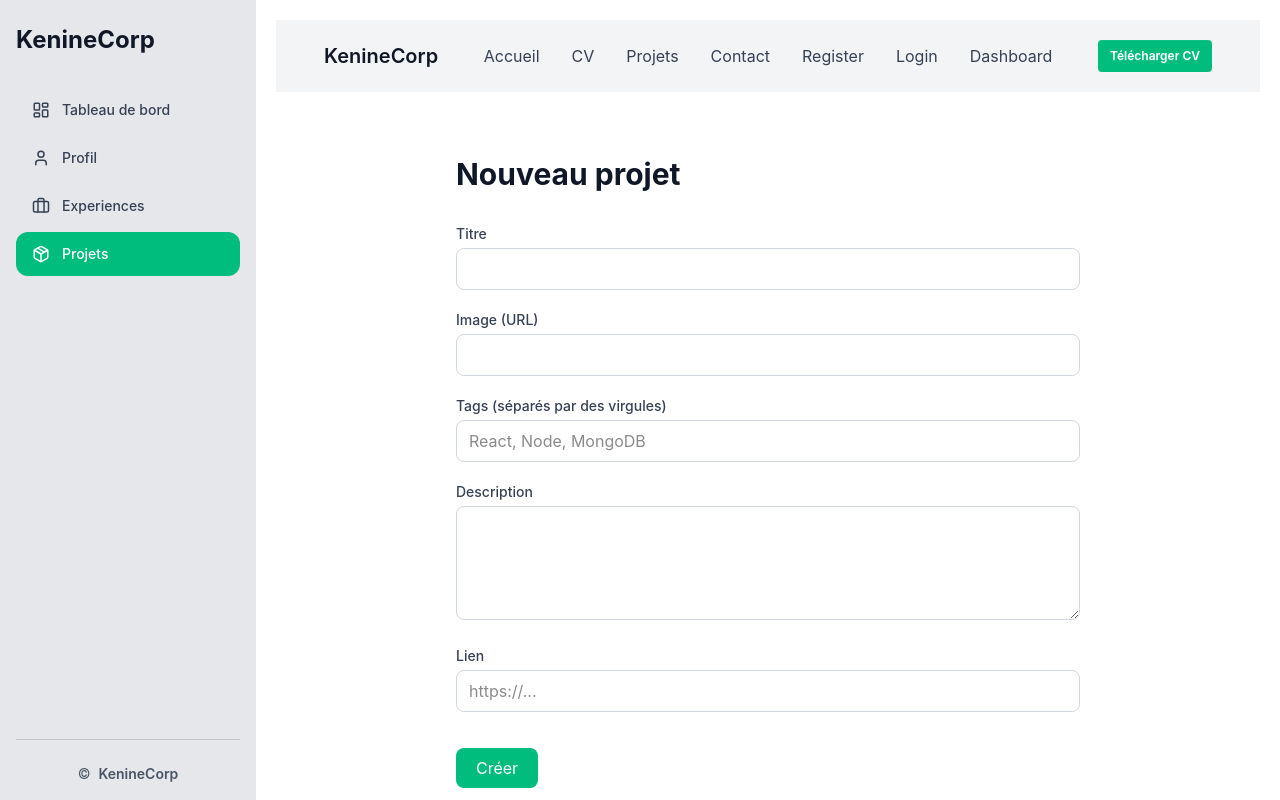
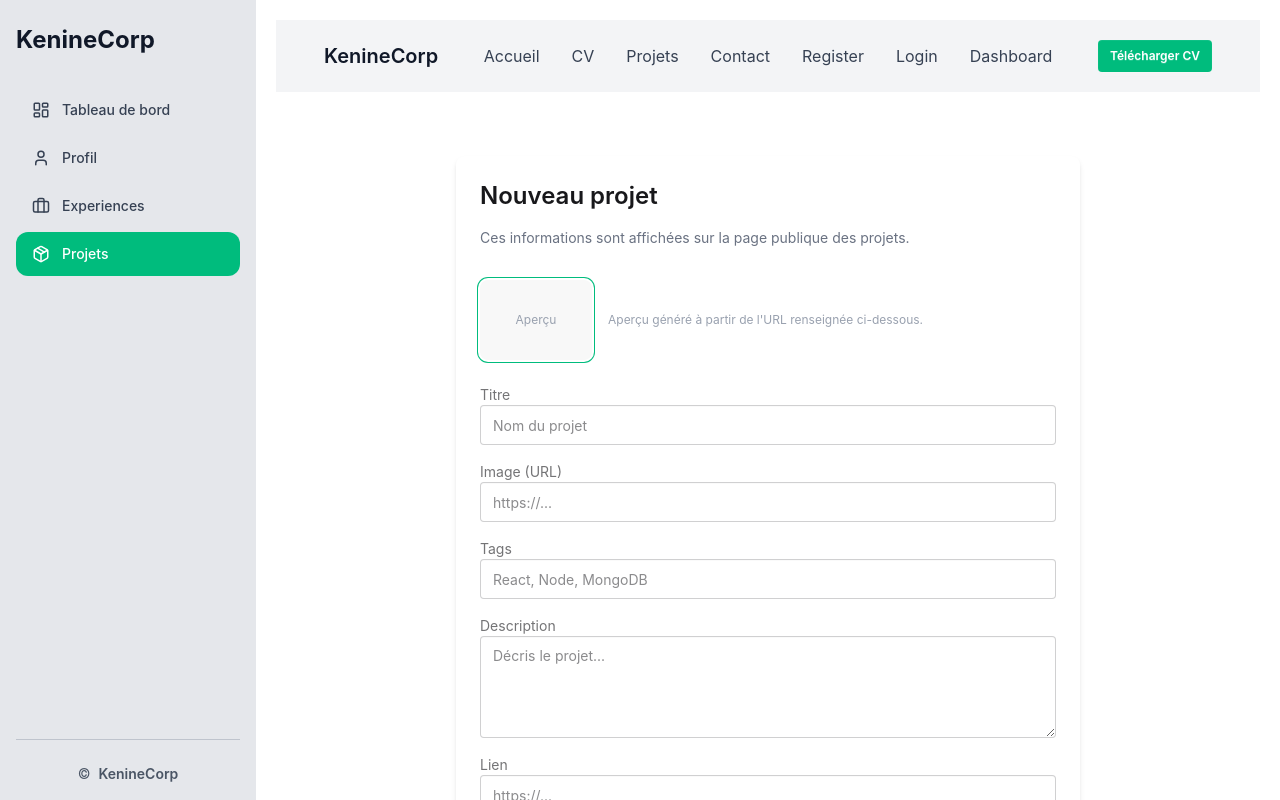
Before and after one commit to MxKenine/Portfolio, a React (Vite) app in the folder client/: page /admin/projets in a window 1280 px wide. Built offline with nearby package versions, Linux system fonts and the light colour scheme.

Commit message:
correctif page editprofil

```diff
--- a/client/src/components/admin/Editprojet.jsx
+++ b/client/src/components/admin/Editprojet.jsx
@@ -2,12 +2,12 @@ import React, { useEffect, useState } from "react";
 import { useNavigate, useParams } from "react-router-dom";
 import Navbar from "../../components/layout/Navbar";
 
-export default function Editprojet() {
+export default function EditProjet() {
   const { projetId } = useParams(); // présent = édition, absent = création
   const navigate = useNavigate();
   const isEdit = Boolean(projetId);
 
-  const [form, setForm] = useState({
+  const [formData, setFormData] = useState({
     title: "",
     image: "",
     tags: "",
@@ -16,6 +16,8 @@ export default function Editprojet() {
   });
   const [error, setError] = useState(null);
   const [loading, setLoading] = useState(isEdit);
+  const [saving, setSaving] = useState(false);
+  const [success, setSuccess] = useState(false);
 
   useEffect(() => {
     if (!isEdit) return;
@@ -25,7 +27,7 @@ export default function Editprojet() {
         const res = await fetch(`${import.meta.env.VITE_BACK_URL}projets/${projetId}`);
         if (!res.ok) throw new Error("Projet introuvable");
         const data = await res.json();
-        setForm({
+        setFormData({
           title: data.projet.title || "",
           image: data.projet.image || "",
           tags: (data.projet.tags || []).join(", "),
@@ -43,16 +45,18 @@ export default function Editprojet() {
   }, [projetId, isEdit]);
 
   function handleChange(e) {
-    setForm({ ...form, [e.target.name]: e.target.value });
+    setFormData({ ...formData, [e.target.name]: e.target.value });
+    setSuccess(false);
   }
 
   async function handleSubmit(e) {
     e.preventDefault();
     setError(null);
+    setSaving(true);
 
     const payload = {
-      ...form,
-      tags: form.tags
+      ...formData,
+      tags: formData.tags
         .split(",")
         .map((t) => t.trim())
         .filter(Boolean),
@@ -71,14 +75,21 @@ export default function Editprojet() {
       if (!res.ok) throw new Error("Erreur lors de l'enregistrement");
       const data = await res.json();
 
+      setSuccess(true);
+      setTimeout(() => {
         navigate(`/projets/${isEdit ? projetId : data.projet._id}`);
+      }, 600);
     } catch (err) {
       setError(err.message);
+    } finally {
+      setSaving(false);
     }
   }
 
   async function handleDelete() {
     if (!confirm("Supprimer ce projet ?")) return;
+    setSaving(true);
+    setError(null);
     try {
       const res = await fetch(`${import.meta.env.VITE_BACK_URL}projets/${projetId}`, {
         method: "DELETE",
@@ -87,7 +98,12 @@ export default function Editprojet() {
       navigate("/projets");
     } catch (err) {
       setError(err.message);
+      setSaving(false);
     }
+  }
+
+  function handleCancel() {
+    navigate(isEdit ? `/projets/${projetId}` : "/projets");
   }
 
   if (loading) {
@@ -104,98 +120,154 @@ export default function Editprojet() {
       <Navbar />
 
       <div className="max-w-2xl mx-auto px-6 py-16">
-        <h1 className="text-3xl font-bold text-gray-900 mb-2">
+        <div className="card bg-base-100 shadow-md">
+          <div className="card-body">
+            <h2 className="card-title text-2xl mb-2">
               {isEdit ? "Modifier le projet" : "Nouveau projet"}
-        </h1>
+            </h2>
+            <p className="text-sm text-gray-500 mb-6">
+              Ces informations sont affichées sur la page publique des projets.
+            </p>
 
-        {error && <p className="text-red-500 mb-4">{error}</p>}
+            <form onSubmit={handleSubmit} className="flex flex-col gap-6">
+              {/* Aperçu image */}
+              <div className="flex items-center gap-4">
+                <div className="w-28 h-20 rounded-lg overflow-hidden bg-base-200 ring ring-emerald-500 ring-offset-base-100 ring-offset-2 flex items-center justify-center">
+                  {formData.image ? (
+                    <img
+                      src={formData.image}
+                      alt="Aperçu"
+                      className="w-full h-full object-cover"
+                      onError={(e) => (e.currentTarget.style.display = "none")}
+                    />
+                  ) : (
+                    <span className="text-xs text-gray-400">Aperçu</span>
+                  )}
+                </div>
+                <p className="text-xs text-gray-400">
+                  Aperçu généré à partir de l'URL renseignée ci-dessous.
+                </p>
+              </div>
 
-        <form onSubmit={handleSubmit} className="space-y-5 mt-8">
-          <div>
-            <label className="block text-sm font-medium text-gray-700 mb-1">
-              Titre
+              <div className="grid sm:grid-cols-2 gap-4">
+                <div className="form-control sm:col-span-2">
+                  <label className="label">
+                    <span className="label-text">Titre</span>
                   </label>
                   <input
                     name="title"
-              value={form.title}
+                    value={formData.title}
                     onChange={handleChange}
                     required
-              className="w-full border border-gray-300 rounded-lg px-3 py-2 focus:outline-none focus:border-emerald-400"
+                    className="input input-bordered w-full"
+                    placeholder="Nom du projet"
                   />
                 </div>
 
-          <div>
-            <label className="block text-sm font-medium text-gray-700 mb-1">
-              Image (URL)
+                <div className="form-control sm:col-span-2">
+                  <label className="label">
+                    <span className="label-text">Image (URL)</span>
                   </label>
                   <input
                     name="image"
-              value={form.image}
+                    value={formData.image}
                     onChange={handleChange}
                     required
-              className="w-full border border-gray-300 rounded-lg px-3 py-2 focus:outline-none focus:border-emerald-400"
+                    className="input input-bordered w-full"
+                    placeholder="https://..."
                   />
                 </div>
 
-          <div>
-            <label className="block text-sm font-medium text-gray-700 mb-1">
-              Tags (séparés par des virgules)
+                <div className="form-control sm:col-span-2">
+                  <label className="label">
+                    <span className="label-text">Tags</span>
                   </label>
                   <input
                     name="tags"
-              value={form.tags}
+                    value={formData.tags}
                     onChange={handleChange}
+                    className="input input-bordered w-full"
                     placeholder="React, Node, MongoDB"
-              className="w-full border border-gray-300 rounded-lg px-3 py-2 focus:outline-none focus:border-emerald-400"
                   />
                 </div>
 
-          <div>
-            <label className="block text-sm font-medium text-gray-700 mb-1">
-              Description
+                <div className="form-control sm:col-span-2">
+                  <label className="label">
+                    <span className="label-text">Description</span>
                   </label>
                   <textarea
                     name="description"
-              value={form.description}
+                    value={formData.description}
                     onChange={handleChange}
                     rows={4}
-              className="w-full border border-gray-300 rounded-lg px-3 py-2 focus:outline-none focus:border-emerald-400"
+                    className="textarea textarea-bordered w-full"
+                    placeholder="Décris le projet..."
                   />
                 </div>
 
-          <div>
-            <label className="block text-sm font-medium text-gray-700 mb-1">
-              Lien
+                <div className="form-control sm:col-span-2">
+                  <label className="label">
+                    <span className="label-text">Lien</span>
                   </label>
                   <input
                     name="link"
-              value={form.link}
+                    value={formData.link}
                     onChange={handleChange}
+                    className="input input-bordered w-full"
                     placeholder="https://..."
-              className="w-full border border-gray-300 rounded-lg px-3 py-2 focus:outline-none focus:border-emerald-400"
                   />
                 </div>
+              </div>
 
-          <div className="flex items-center gap-3 pt-4">
-            <button
-              type="submit"
-              className="bg-emerald-500 text-white px-5 py-2 rounded-lg hover:bg-emerald-600 transition-colors"
-            >
-              {isEdit ? "Enregistrer" : "Créer"}
-            </button>
+              {error && (
+                <div className="alert alert-error text-sm py-2">
+                  <span>{error}</span>
+                </div>
+              )}
 
-            {isEdit && (
+              {success && !error && (
+                <div className="alert alert-success text-sm py-2">
+                  <span>Projet enregistré avec succès.</span>
+                </div>
+              )}
+
+              <div className="flex justify-between items-center pt-2 border-t border-base-200">
+                {isEdit ? (
                   <button
                     type="button"
                     onClick={handleDelete}
-                className="text-red-500 px-5 py-2 rounded-lg border border-red-200 hover:bg-red-50 transition-colors"
+                    disabled={saving}
+                    className="btn btn-outline btn-error btn-sm"
                   >
                     Supprimer
                   </button>
+                ) : (
+                  <span />
                 )}
+
+                <div className="flex gap-3">
+                  <button type="button" onClick={handleCancel} className="btn btn-ghost">
+                    Annuler
+                  </button>
+                  <button
+                    type="submit"
+                    disabled={saving}
+                    className="btn bg-emerald-500 hover:bg-emerald-600 text-white border-none"
+                  >
+                    {saving ? (
+                      <span className="loading loading-spinner loading-sm" />
+                    ) : isEdit ? (
+                      "Enregistrer"
+                    ) : (
+                      "Créer"
+                    )}
+                  </button>
+                </div>
               </div>
             </form>
           </div>
         </div>
+      </div>
+    </div>
   );
 }
```
Lines whose indentation alone changed are shown as unchanged.
